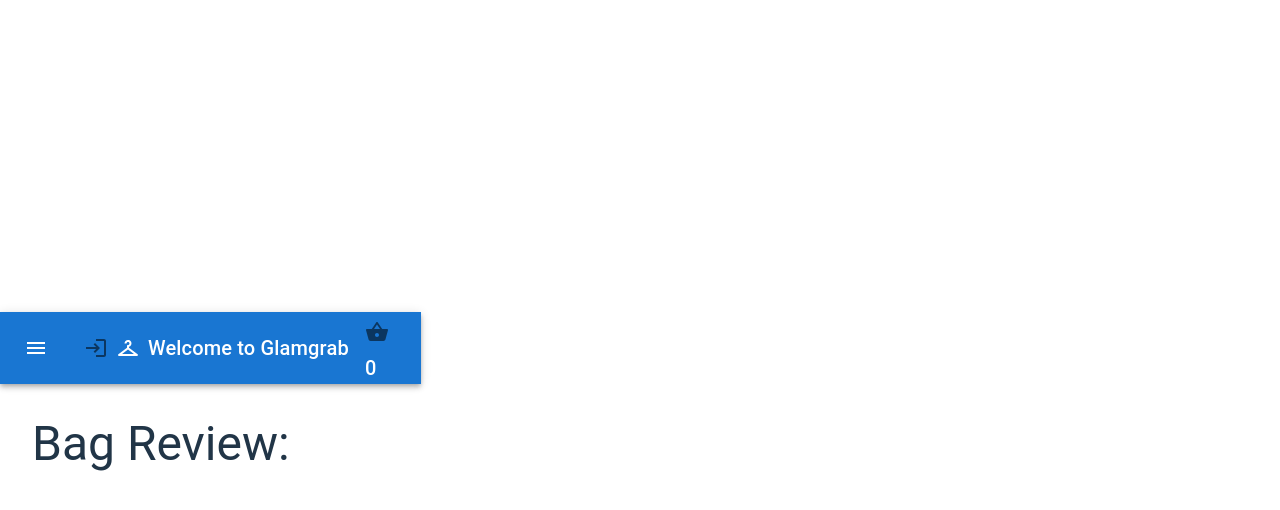
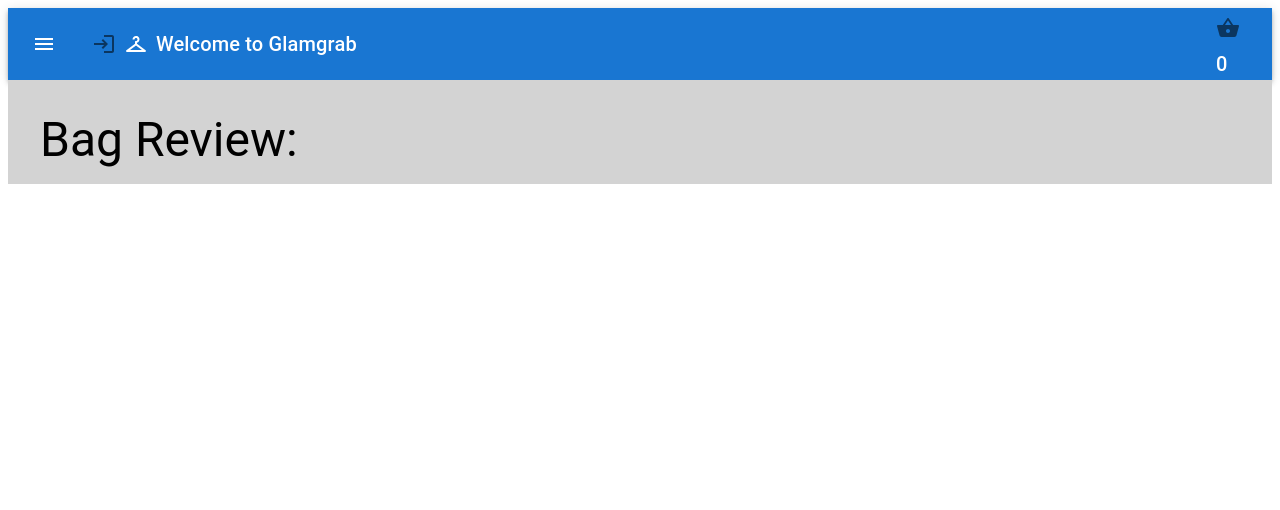
Before and after one commit to chloe4E/glamgrab, a React (Vite) app: page /bagReview in a window 1280 px wide. Shown: the top 510 px of the page. Built offline with nearby package versions, Linux system fonts and the light colour scheme.

Commit message:
improve styling

```diff
--- a/src/Pages/ProductDetailPage/index.tsx
+++ b/src/Pages/ProductDetailPage/index.tsx
@@ -3,27 +3,65 @@ import { Product } from "../../Types/types";
 import { Grid, Typography } from "@mui/material";
 import { useParams } from "react-router-dom";
 import useGlamGrabStore from "../../store/store";
+import { ContainerWithTitle } from "../../components/PageLayout";
+import ButtonAppBar from "../../components/Header";
+import { MarginMediumPx } from "../../utils/styles";
 
 const ProductDetailPage: React.FC = () => {
   const { productId } = useParams();
   const { products, fetchAllProducts } = useGlamGrabStore();
-  const product = products.filter((p: Product) => (p.id = Number(productId)));
+  const product = products.filter((p: Product) => p.id == Number(productId))[0];
+
   useEffect(() => {
     fetchAllProducts();
   }, [fetchAllProducts]);
-
+  console.log(products);
+  console.log(product);
   return (
-    <Grid>
-      <Grid>
-        <img src={product.image} alt={product.title} loading="lazy" />
-      </Grid>
-      <Grid>
-        <Typography>{product.title}</Typography>
-        <Typography>{product.category}</Typography>
-        <Typography>{product.price}</Typography>
-        <Typography>{product.description}</Typography>
-      </Grid>
-    </Grid>
+    <>
+      <ButtonAppBar />
+      <ContainerWithTitle title="Product Detail">
+        {product && (
+          <Grid
+            container
+            sx={{
+              display: "flex",
+              justifyContent: "space-around",
+              alignItems: "center",
+              border: "1px solid green",
+            }}
+          >
+            <Grid
+              item
+              sx={{
+                border: "1px solid blue",
+                m: MarginMediumPx,
+              }}
+            >
+              <img
+                src={product.image}
+                alt={product.title}
+                width="300px"
+                loading="lazy"
+              />
+            </Grid>
+            <Grid
+              item
+              sx={{
+                width: "300px",
+                m: MarginMediumPx,
+                border: "1px solid red",
+              }}
+            >
+              <Typography variant="h4">{product.title}</Typography>
+              <Typography variant="h5">{product.category}</Typography>
+              <Typography variant="button">{product.price}</Typography>
+              <Typography variant="body1">{product.description}</Typography>
+            </Grid>
+          </Grid>
+        )}
+      </ContainerWithTitle>
+    </>
   );
 };
 
--- a/src/components/PageLayout/index.tsx
+++ b/src/components/PageLayout/index.tsx
@@ -16,6 +16,9 @@ const Container = ({ children }: { children: ReactNode }) => (
   <Grid
     style={{
       padding: `${MarginLargePx} ${MarginLargePx} 0`,
+      width: "100%",
+      height: "100%",
+      backgroundColor: "lightgrey",
     }}
   >
     {children}
--- a/src/index.css
+++ /dev/null
@@ -1,69 +0,0 @@
-:root {
-  font-family: Inter, system-ui, Avenir, Helvetica, Arial, sans-serif;
-  line-height: 1.5;
-  font-weight: 400;
-
-  color-scheme: light dark;
-  color: rgba(255, 255, 255, 0.87);
-  background-color: #242424;
-
-  font-synthesis: none;
-  text-rendering: optimizeLegibility;
-  -webkit-font-smoothing: antialiased;
-  -moz-osx-font-smoothing: grayscale;
-  -webkit-text-size-adjust: 100%;
-}
-
-a {
-  font-weight: 500;
-  color: #646cff;
-  text-decoration: inherit;
-}
-a:hover {
-  color: #535bf2;
-}
-
-body {
-  margin: 0;
-  display: flex;
-  place-items: center;
-  min-width: 320px;
-  min-height: 100vh;
-}
-
-h1 {
-  font-size: 3.2em;
-  line-height: 1.1;
-}
-
-button {
-  border-radius: 8px;
-  border: 1px solid transparent;
-  padding: 0.6em 1.2em;
-  font-size: 1em;
-  font-weight: 500;
-  font-family: inherit;
-  background-color: #1a1a1a;
-  cursor: pointer;
-  transition: border-color 0.25s;
-}
-button:hover {
-  border-color: #646cff;
-}
-button:focus,
-button:focus-visible {
-  outline: 4px auto -webkit-focus-ring-color;
-}
-
-@media (prefers-color-scheme: light) {
-  :root {
-    color: #213547;
-    background-color: #ffffff;
-  }
-  a:hover {
-    color: #747bff;
-  }
-  button {
-    background-color: #f9f9f9;
-  }
-}
--- a/src/main.tsx
+++ b/src/main.tsx
@@ -1,7 +1,6 @@
 import React from "react";
 import ReactDOM from "react-dom/client";
 import App from "./App.tsx";
-import "./index.css";
 
 ReactDOM.createRoot(document.getElementById("root")!).render(
   <React.StrictMode>
```
